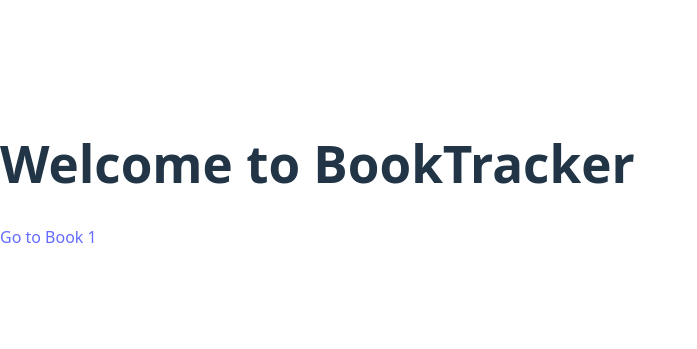
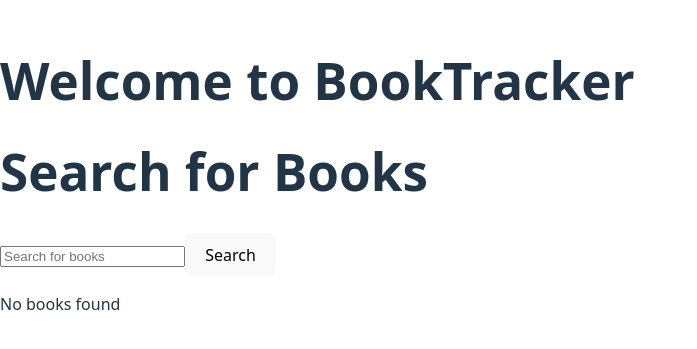
Before and after one commit to cs340-25/TheQuill, a React (Vite) app: page / in a window 1280 px wide. Shown: the part 225-574 px from the top of the page, without its empty margins (0-697 px from the left). Built offline with nearby package versions, Linux system fonts and the light colour scheme.

Commit message:
Implemented book searching through Google Cloud Console's Google Books API

```diff
--- /dev/null
+++ b/src/components/BookSearch.jsx
@@ -0,0 +1,73 @@
+import React, { useState } from 'react';
+
+const BookSearch = () => {
+  const [query, setQuery] = useState('');
+  const [books, setBooks] = useState([]);
+  const [loading, setLoading] = useState(false);
+  const [error, setError] = useState('');
+
+  // Replace with your actual Google Books API key
+  const API_KEY = 'AIzaSyDR8-AriyFWv1z1SR4F5pGgX-DJBggc8AI';  // Add your API Key here
+  const API_URL = 'https://www.googleapis.com/books/v1/volumes';
+
+  const handleSearch = async () => {
+    if (!query) return;
+
+    setLoading(true);
+    setError('');
+
+    try {
+      const response = await fetch(`${API_URL}?q=${query}&key=${API_KEY}`);
+      const data = await response.json();
+
+      if (data.items) {
+        setBooks(data.items);
+      } else {
+        setError('No books found');
+      }
+    } catch (err) {
+      setError('Error fetching data');
+    } finally {
+      setLoading(false);
+    }
+  };
+
+  return (
+    <div>
+      <h1>Search for Books</h1>
+      <input
+        type="text"
+        value={query}
+        onChange={(e) => setQuery(e.target.value)}
+        placeholder="Search for books"
+      />
+      <button onClick={handleSearch}>Search</button>
+
+      {loading && <p>Loading...</p>}
+      {error && <p style={{ color: 'red' }}>{error}</p>}
+
+      <div>
+        {books.length > 0 ? (
+          books.map((book) => (
+            <div key={book.id}>
+              <h3>{book.volumeInfo.title}</h3>
+              <p>Author: {book.volumeInfo.authors?.join(', ')}</p>
+              <p>{book.volumeInfo.description}</p>
+              {book.volumeInfo.imageLinks && (
+                <img
+                  src={book.volumeInfo.imageLinks.thumbnail}
+                  alt={book.volumeInfo.title}
+                  style={{ width: '100px' }}
+                />
+              )}
+            </div>
+          ))
+        ) : (
+          <p>No books found</p>
+        )}
+      </div>
+    </div>
+  );
+};
+
+export default BookSearch;
--- a/src/pages/Home.jsx
+++ b/src/pages/Home.jsx
@@ -1,12 +1,13 @@
-import { Link } from "react-router-dom";
+import React from "react";
+import BookSearch from "../components/BookSearch"; // Adjust the import path if needed
 
-function Home() {
+const Home = () => {
   return (
     <div>
       <h1>Welcome to BookTracker</h1>
-      <Link to="/book/1">Go to Book 1</Link>
+      <BookSearch /> {/* Add BookSearch component here */}
     </div>
   );
-}
+};
 
 export default Home;
```
